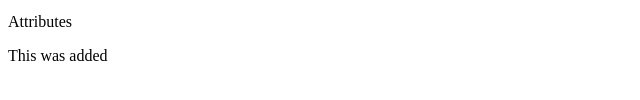
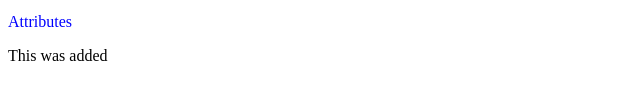
Before and after one commit to demetriusvissarion/jQuery-basic-website, a website: page index.html in a window 1280 px wide. Shown: the part 522-622 px from the top of the page, 0-640 px from the left. Drawn offline with nearby package versions, Linux system fonts and the light colour scheme.

Commit message:
attribute css

```diff
--- a/index.html
+++ b/index.html
@@ -36,7 +36,11 @@
         // alert(buttons.length);
 
         let button1 = $("button#btn1");
-        alert(button1.length);
+        // alert(button1.length);
+
+        let attribute = $("[data-attr='bar']"); // jQuery object
+        attribute.css("color", "blue");
+        alert(attribute.length);
       });
     </script>
   </head>
```
